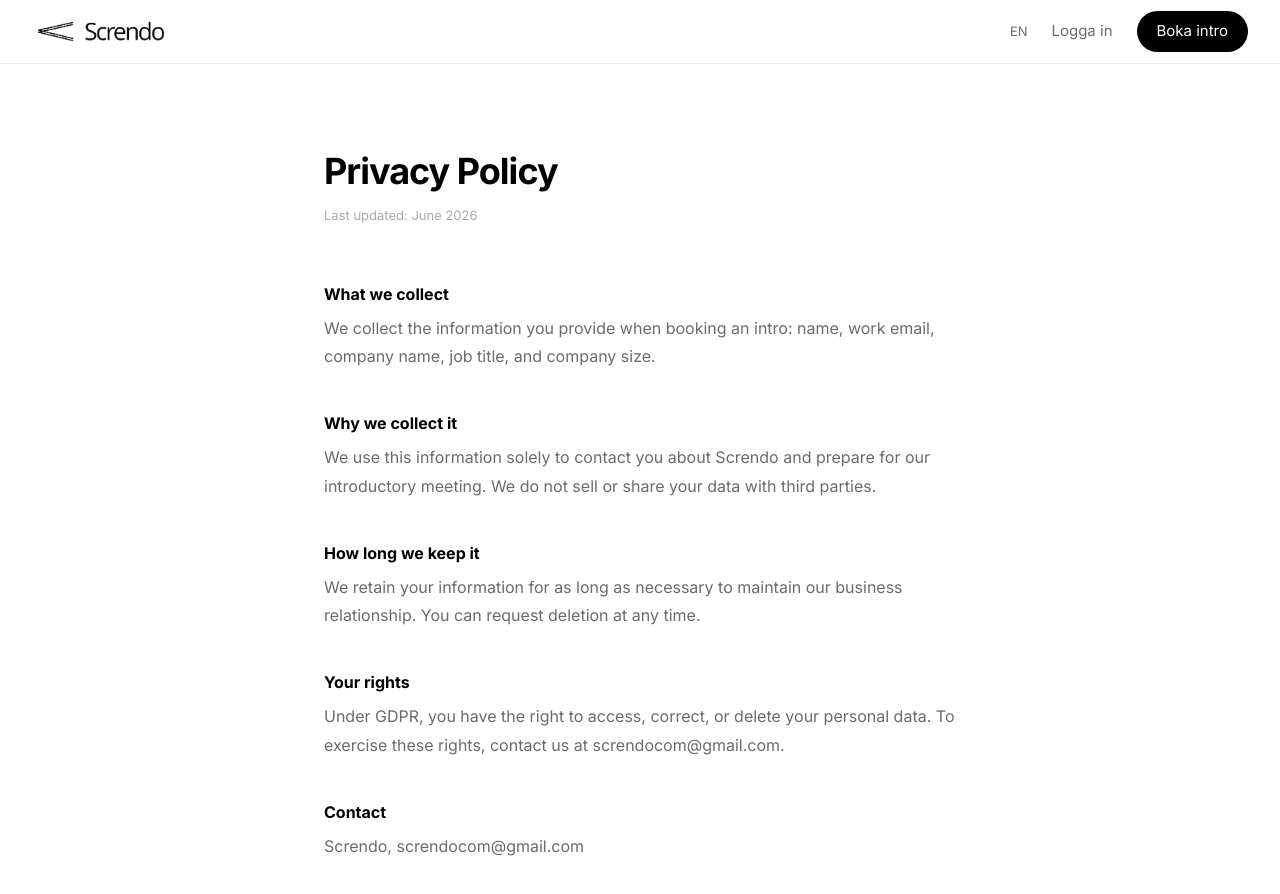
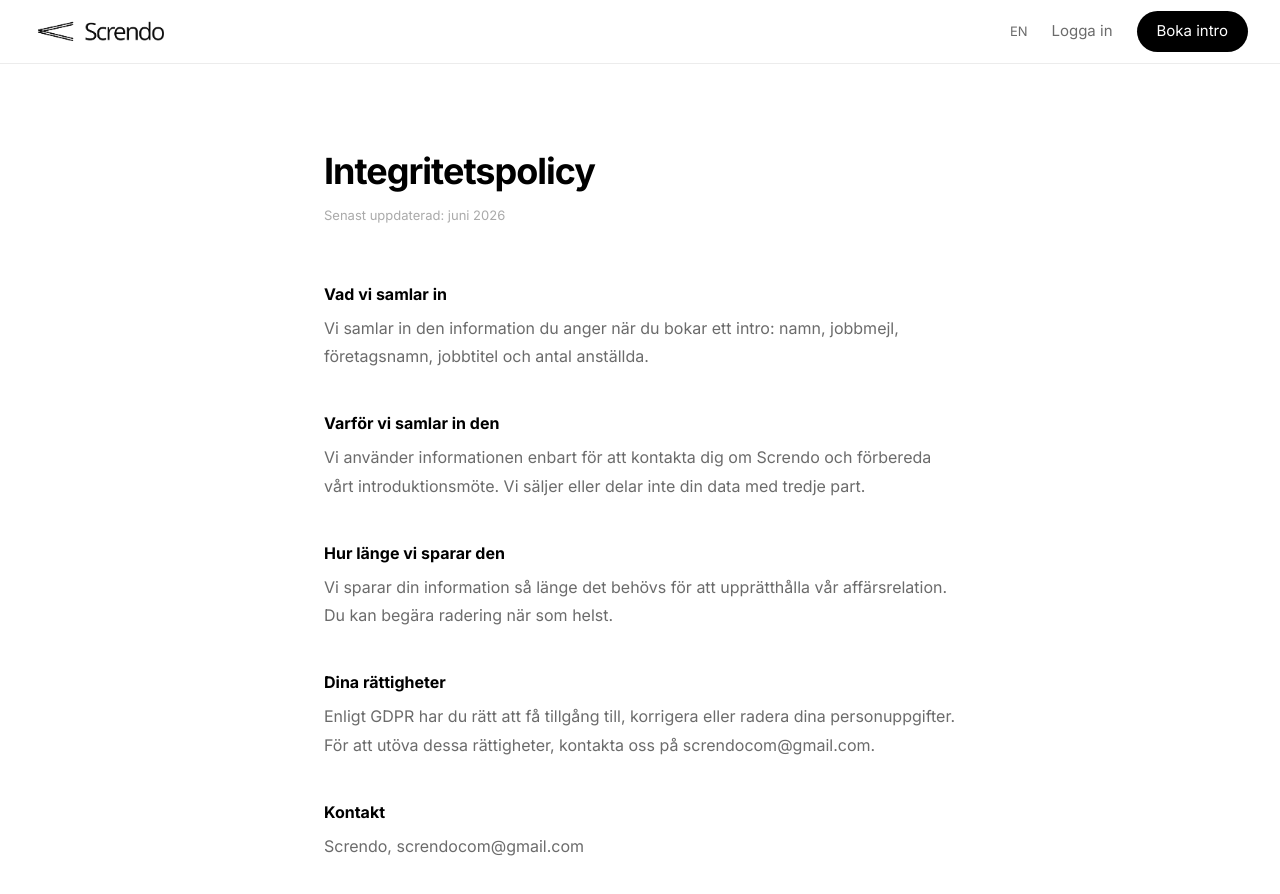
Before and after one commit to benjaminpalm/screndo-hemsida, a Next.js app: page /privacy in a window 1280 px wide. Shown: the top 894 px of the page. Built offline with nearby package versions, Linux system fonts and the light colour scheme.

Commit message:
privacy translations

```diff
--- a/app/privacy/page.tsx
+++ b/app/privacy/page.tsx
@@ -1,38 +1,28 @@
+'use client'
+
+import { LanguageProvider, useLanguage } from "@/contexts/LanguageContext";
 import Navbar from "@/components/Navbar";
 
-const sections = [
-  {
-    title: "What we collect",
-    text: "We collect the information you provide when booking an intro: name, work email, company name, job title, and company size.",
-  },
-  {
-    title: "Why we collect it",
-    text: "We use this information solely to contact you about Screndo and prepare for our introductory meeting. We do not sell or share your data with third parties.",
-  },
-  {
-    title: "How long we keep it",
-    text: "We retain your information for as long as necessary to maintain our business relationship. You can request deletion at any time.",
-  },
-  {
-    title: "Your rights",
-    text: "Under GDPR, you have the right to access, correct, or delete your personal data. To exercise these rights, contact us at screndocom@gmail.com.",
-  },
-  {
-    title: "Contact",
-    text: "Screndo, screndocom@gmail.com",
-  },
-]
+function PrivacyContent() {
+  const { t } = useLanguage()
 
-export default function PrivacyPage() {
+  const sections = [
+    { title: t.collectTitle, text: t.collectText },
+    { title: t.whyTitle, text: t.whyText },
+    { title: t.keepTitle, text: t.keepText },
+    { title: t.rightsTitle, text: t.rightsText },
+    { title: t.contactTitle, text: t.contactText },
+  ]
+
   return (
     <>
       <Navbar />
       <div style={{ background: "#fff", minHeight: "100vh" }}>
         <div style={{ maxWidth: "680px", margin: "0 auto", padding: "80px 24px" }}>
           <h1 style={{ fontSize: "36px", fontWeight: 700, letterSpacing: "-1px", margin: "0 0 8px 0", color: "#000" }}>
-            Privacy Policy
+            {t.privacyHeadline}
           </h1>
-          <p style={{ fontSize: "13px", color: "#aaa", margin: "0 0 56px 0" }}>Last updated: June 2026</p>
+          <p style={{ fontSize: "13px", color: "#aaa", margin: "0 0 56px 0" }}>{t.lastUpdated}</p>
 
           <div style={{ display: "flex", flexDirection: "column", gap: "40px" }}>
             {sections.map((s) => (
@@ -47,3 +37,11 @@ export default function PrivacyPage() {
     </>
   )
 }
+
+export default function PrivacyPage() {
+  return (
+    <LanguageProvider>
+      <PrivacyContent />
+    </LanguageProvider>
+  )
+}
--- a/contexts/LanguageContext.tsx
+++ b/contexts/LanguageContext.tsx
@@ -6,6 +6,18 @@ type Lang = 'sv' | 'en'
 
 const translations = {
   sv: {
+    privacyHeadline: 'Integritetspolicy',
+    lastUpdated: 'Senast uppdaterad: juni 2026',
+    collectTitle: 'Vad vi samlar in',
+    collectText: 'Vi samlar in den information du anger när du bokar ett intro: namn, jobbmejl, företagsnamn, jobbtitel och antal anställda.',
+    whyTitle: 'Varför vi samlar in den',
+    whyText: 'Vi använder informationen enbart för att kontakta dig om Screndo och förbereda vårt introduktionsmöte. Vi säljer eller delar inte din data med tredje part.',
+    keepTitle: 'Hur länge vi sparar den',
+    keepText: 'Vi sparar din information så länge det behövs för att upprätthålla vår affärsrelation. Du kan begära radering när som helst.',
+    rightsTitle: 'Dina rättigheter',
+    rightsText: 'Enligt GDPR har du rätt att få tillgång till, korrigera eller radera dina personuppgifter. För att utöva dessa rättigheter, kontakta oss på screndocom@gmail.com.',
+    contactTitle: 'Kontakt',
+    contactText: 'Screndo, screndocom@gmail.com',
     pageHeadline: 'Boka intro',
     pageSubline: 'Vi hör av oss inom 24 timmar.',
     workEmail: 'Jobbmejl',
@@ -43,6 +55,18 @@ const translations = {
     privacy: 'Integritet',
   },
   en: {
+    privacyHeadline: 'Privacy Policy',
+    lastUpdated: 'Last updated: June 2026',
+    collectTitle: 'What we collect',
+    collectText: 'We collect the information you provide when booking an intro: name, work email, company name, job title, and company size.',
+    whyTitle: 'Why we collect it',
+    whyText: 'We use this information solely to contact you about Screndo and prepare for our introductory meeting. We do not sell or share your data with third parties.',
+    keepTitle: 'How long we keep it',
+    keepText: 'We retain your information for as long as necessary to maintain our business relationship. You can request deletion at any time.',
+    rightsTitle: 'Your rights',
+    rightsText: 'Under GDPR, you have the right to access, correct, or delete your personal data. To exercise these rights, contact us at screndocom@gmail.com.',
+    contactTitle: 'Contact',
+    contactText: 'Screndo, screndocom@gmail.com',
     pageHeadline: 'Book an intro',
     pageSubline: 'We will reach out within 24 hours.',
     workEmail: 'Work email',
```
